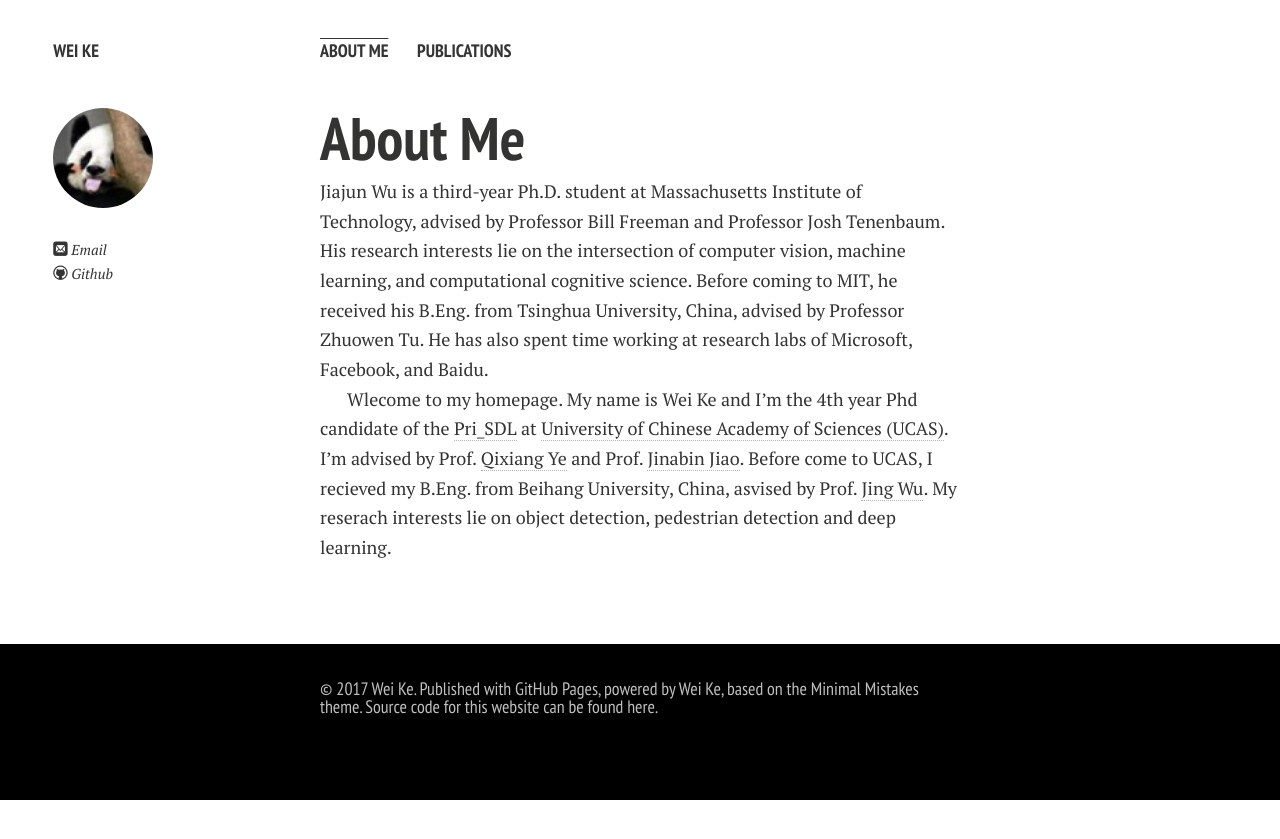
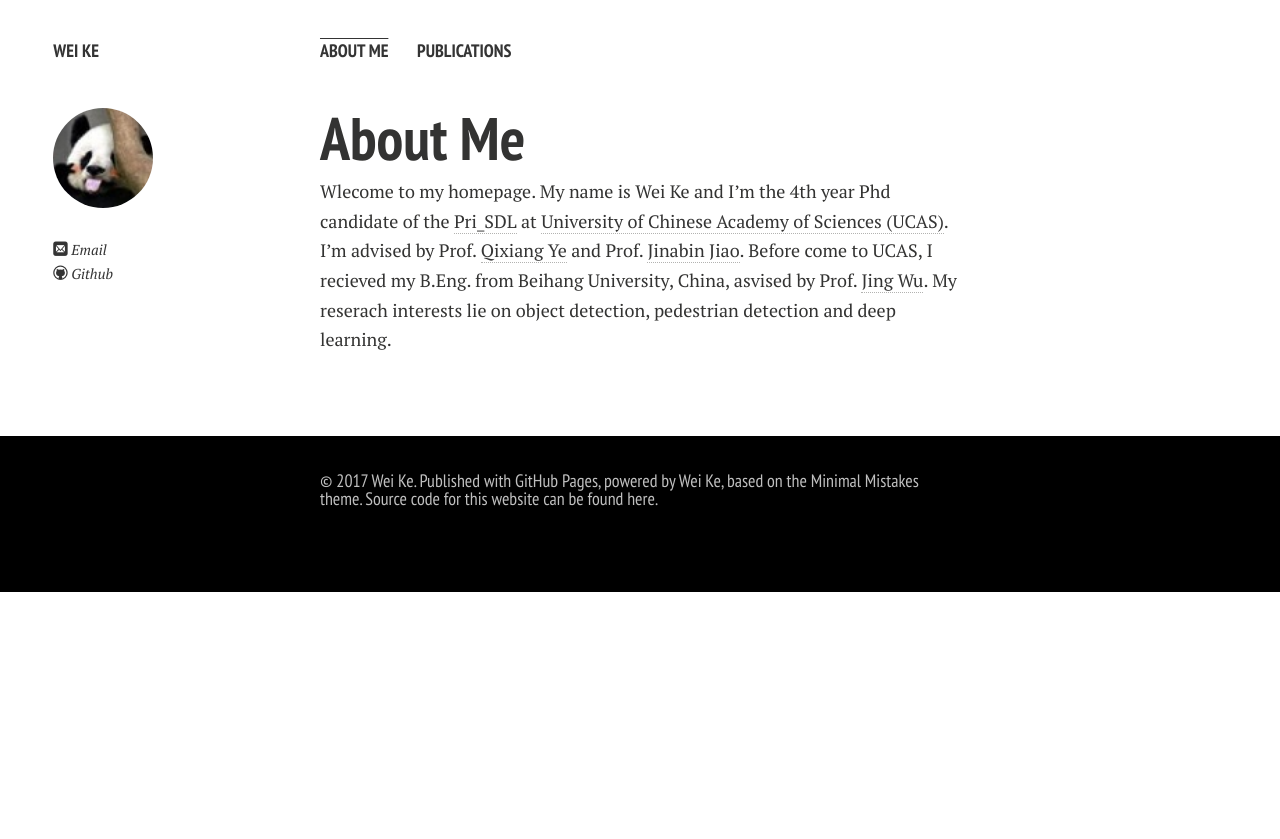
Before and after one commit to KevinKecc/kevinkecc.github.com, a Jekyll site: the page built from index.md, in a window 1280 px wide. Shown: the top 839 px of the page. Built offline with Jekyll 4.4.1, drawn with Linux system fonts in a browser that asks for light colours; nearby versions of some CDN libraries; our own code applies the rules of GitHub Pages for plain Markdown files.

Commit message:
Update index.md

```diff
--- a/index.md
+++ b/index.md
@@ -4,6 +4,4 @@ layout: page
 
 # About Me
 
-Jiajun Wu is a third-year Ph.D. student at Massachusetts Institute of Technology, advised by Professor Bill Freeman and Professor Josh Tenenbaum. His research interests lie on the intersection of computer vision, machine learning, and computational cognitive science. Before coming to MIT, he received his B.Eng. from Tsinghua University, China, advised by Professor Zhuowen Tu. He has also spent time working at research labs of Microsoft, Facebook, and Baidu.
-
 Wlecome to my homepage. My name is Wei Ke and I'm the 4th year Phd candidate of the [Pri_SDL](http://www.ucassdl.cn/) at [University of Chinese Academy of Sciences (UCAS)](http://www.ucas.ac.cn/). I'm advised by Prof. [Qixiang Ye](http://people.ucas.ac.cn/~qxye) and Prof. [Jinabin Jiao](http://people.ucas.ac.cn/~jiaojianbin). Before come to UCAS, I recieved my B.Eng. from Beihang University, China, asvised by Prof. [Jing Wu](http://dept3.buaa.edu.cn/jsdw/qbjs/dqgcx/fjs/wj.htm). My reserach interests lie on object detection, pedestrian detection and deep learning.
```
